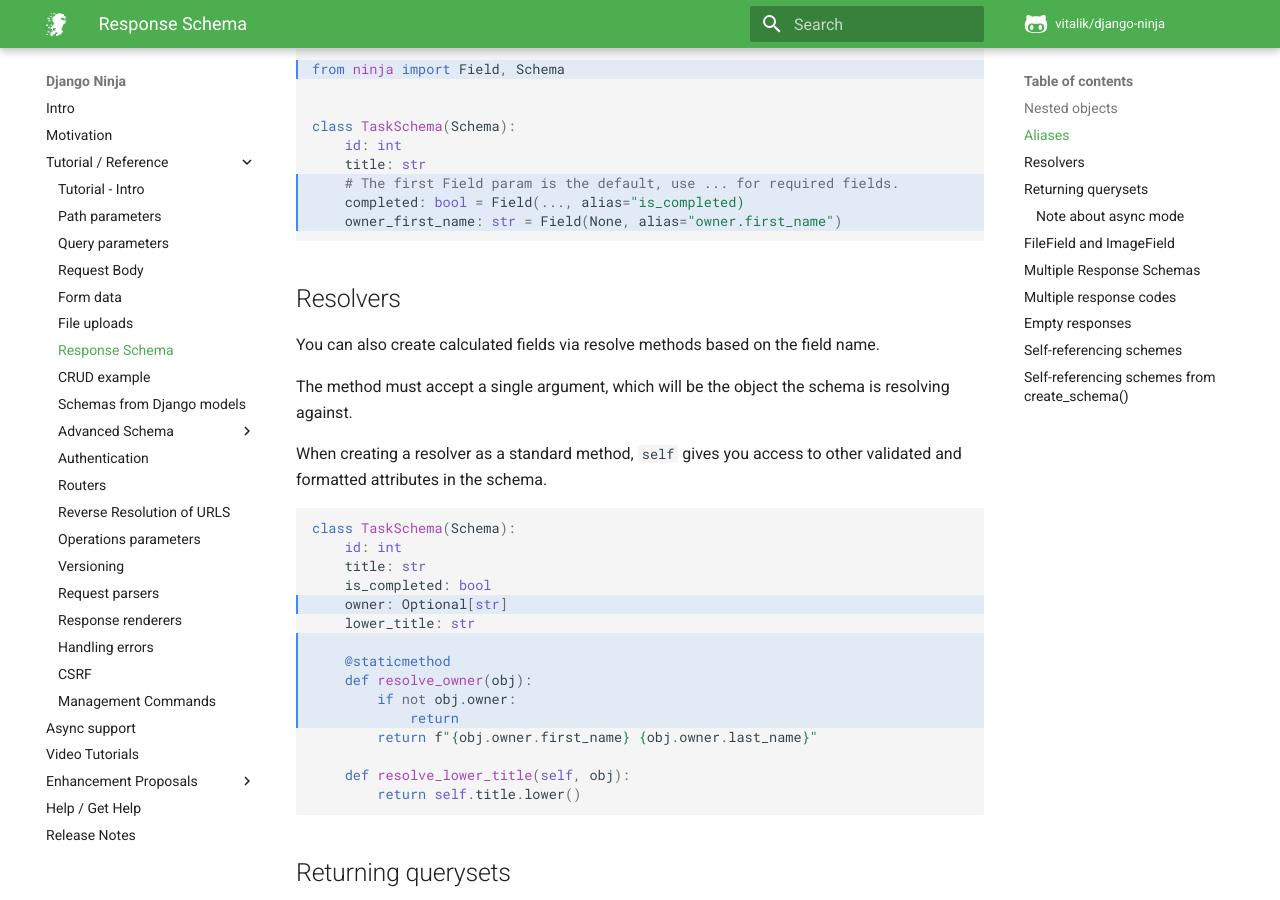
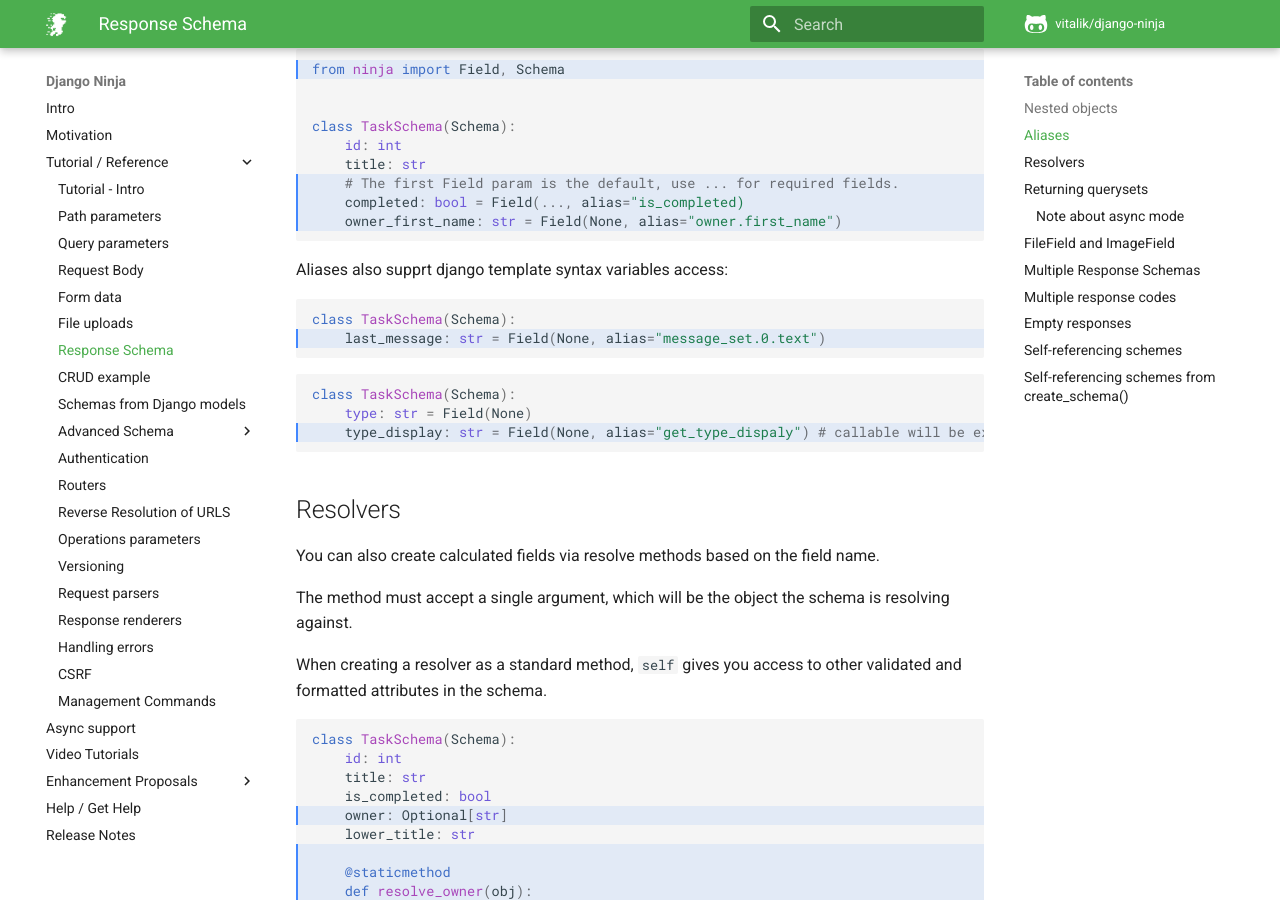
Before and after one commit to rainbow1016/django-master, an MkDocs documentation site: the page built from docs/docs/tutorial/response-schema.md, in a window 1280 px wide and 900 px high, scrolled down 2712 px. Built offline with MkDocs 1.6.1 and Material for MkDocs 9.7.7, drawn with Linux system fonts in a browser that asks for light colours; comment, search, counter and statistics services are not loaded.

Commit message:
django Variable instead of attrgetter

````diff
--- a/docs/docs/tutorial/response-schema.md
+++ b/docs/docs/tutorial/response-schema.md
@@ -139,6 +139,18 @@ class TaskSchema(Schema):
     owner_first_name: str = Field(None, alias="owner.first_name")
 ```
 
+Aliases also supprt django template syntax variables access:
+
+```Python hl_lines="2"
+class TaskSchema(Schema):
+    last_message: str = Field(None, alias="message_set.0.text")
+```
+
+```Python hl_lines="3"
+class TaskSchema(Schema):
+    type: str = Field(None)
+    type_display: str = Field(None, alias="get_type_dispaly") # callable will be executed
+```
 
 ## Resolvers
 
````
